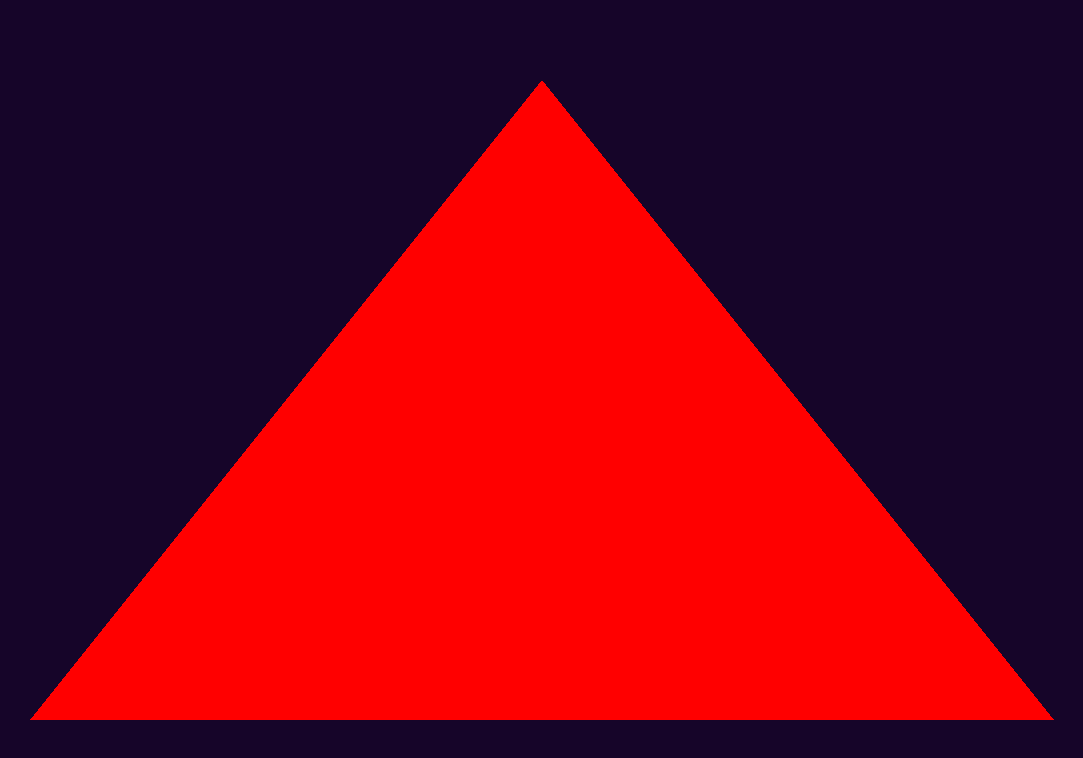
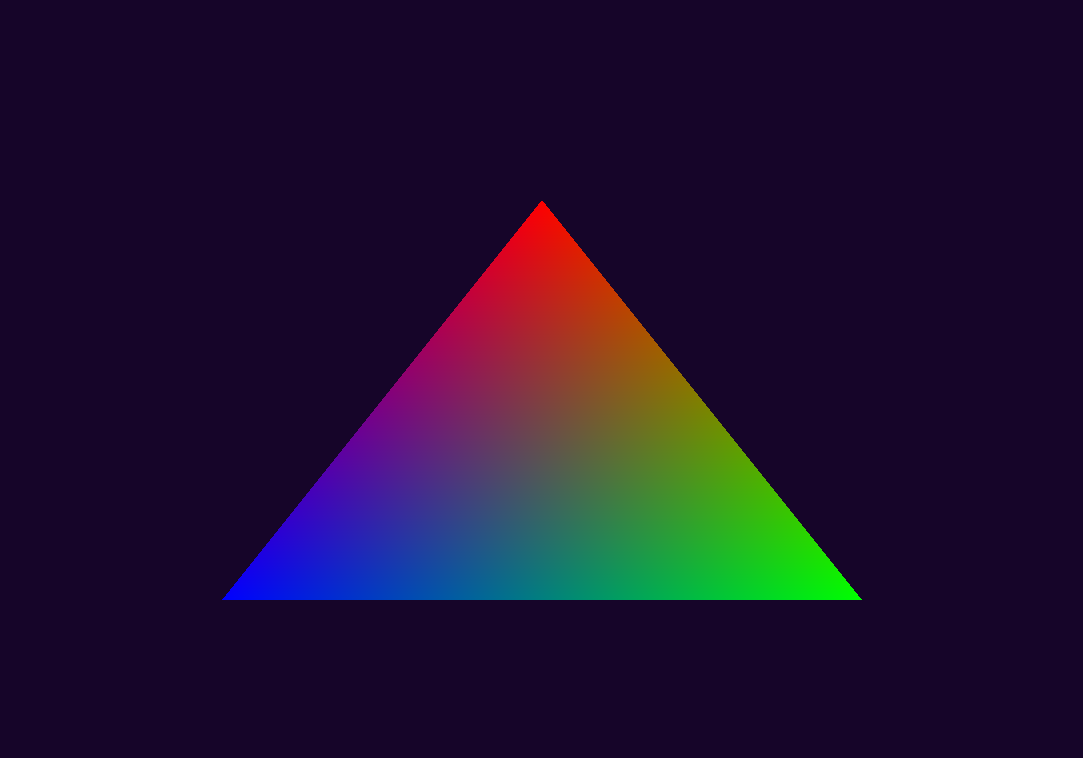
Before and after one commit to SpicyCactuar/starship, a plain HTML site: page index.html in a window 1280 px wide. Shown: the whole page, without its empty margins (98-1181 px from the left). Drawn offline with Linux system fonts and the light colour scheme.

Commit message:
Implements Camera, obtains Projection matrix from it

```diff
--- /dev/null
+++ b/camera.js
@@ -0,0 +1,46 @@
+class Camera {
+
+    constructor() {
+        this.center = [0.0, 0.0, -2.0]
+        this.near = 1
+        this.far = -1
+        this.right = 1
+        this.left = -1
+        this.top = 1
+        this.bottom = -1
+    }
+
+    getProjectionMatrix() {
+        let r = this.right
+        let l = this.left
+        let t = this.top
+        let b = this.bottom
+        let n = this.near
+        let f = this.far
+
+        let orthographicMatrix = [
+            2 / (r - l), 0, 0, 0,
+            0, 2 / (t - b), 0, 0,
+            0, 0, 2 / (n - f), 0,
+            -(r + l) / (r - l), -(t + b) / (t - b), -(n + f) / (n - f), 1
+        ]
+
+        let perspectiveMatrix = [
+            n, 0, 0, 0,
+            0, n, 0, 0,
+            0, 0, n + f, 1,
+            0, 0, - f * n, 0
+        ]
+
+        let cameraSpaceMatrix = [
+            1, 0, 0, 0,
+            0, 1, 0, 0,
+            0, 0, 1, 0,
+            -this.center[0], -this.center[1], -this.center[2], 1,
+        ]
+
+        return matrixMultiply(perspectiveMatrix, matrixMultiply(orthographicMatrix, cameraSpaceMatrix))
+    }
+
+
+}
--- a/index.html
+++ b/index.html
@@ -8,6 +8,8 @@
 
 	<script type="text/javascript" src="starship.js"></script>
 	<script type="text/javascript" src="starship_drawer.js"></script>
+	<script type="text/javascript" src="camera.js"></script>
+	<script type="text/javascript" src="math.js"></script>
 
 	</head>
 	<body onresize="windowResize()">
--- /dev/null
+++ b/math.js
@@ -0,0 +1,65 @@
+// Multiplies 2 column-major 4x4 matrices
+function matrixMultiply(A, B)
+{
+	var C = [];
+	for ( var i=0; i<4; ++i )
+	{
+		for ( var j=0; j<4; ++j )
+		{
+			var v = 0;
+			for ( var k=0; k<4; ++k )
+			{
+				v += A[j+4*k] * B[k+4*i];
+			}
+			C.push(v);
+		}
+	}
+	return C;
+}
+
+// Converts angle in degrees to radians
+function deg2rad(angle) {
+	return angle * (Math.PI / 180)
+}
+
+// Converts radians to angle in degrees
+function rad2deg(angle) {
+    return (angle / (2 * Math.PI)) * 360
+}
+
+// Creates 4x4 colum-major rotation matrix
+function calculateRotationMatrix(degX, degY, degZ) {
+    let rotationX = deg2rad(degX)
+    let rotationY = deg2rad(degY)
+    let rotationZ = deg2rad(degZ)
+
+    // TODO: precalcular matriz de rotación. (no multiplicar acá)
+    let cosX = Math.cos(rotationX)
+    let sinX = Math.sin(rotationX)
+
+    let cosY = Math.cos(rotationY)
+    let sinY = Math.sin(rotationY)
+
+    let cosZ = Math.cos(rotationZ)
+    let sinZ = Math.sin(rotationZ)
+
+    let matX = [
+        1, 0, 0, 0,
+        0, cosX, sinX, 0,
+        0, -sinX, cosX, 0,
+        0, 0, 0, 1
+    ];
+    let matY = [
+        cosY, 0, -sinY, 0,
+        0, 1, 0, 0,
+        sinY, 0, cosY, 0,
+        0, 0, 0, 1
+    ];
+    let matZ = [
+        cosZ, sinZ, 0, 0,
+        -sinZ, cosZ, 0, 0,
+        0, 0, 1, 0,
+        0, 0, 0, 1
+    ];
+    return matrixMultiply(matZ, matrixMultiply(matY, matX));
+}
--- a/starship.js
+++ b/starship.js
@@ -1,10 +1,14 @@
 // Canvas to draw on
 var canvas;
+
 // WebGL context
 var gl;
 
 // Drawers
 var starshipDrawer;
+
+// Camera
+var camera;
 
 // When window loads, perform all steps to initialize & draw the WebGL scene
 window.onload = function() {
@@ -33,6 +37,7 @@ function initializeWebGL() {
 // Initializes scene objects
 function initializeScene() {
     starshipDrawer = new StarshipDrawer()
+	camera = new Camera()
 }
 
 // Updates canvas size & redraws scene
@@ -72,7 +77,10 @@ function drawScene() {
 }
 
 function notifyViewportUpdated(width, height) {
-    starshipDrawer.onViewportUpdated(width, height)
+	// TODO: Include viewport matrix in the calculation
+	let mvp = camera.getProjectionMatrix()
+	console.log(mvp)
+    starshipDrawer.onModelViewProjectionUpdated(mvp)
 }
 
 // Game loop
--- a/starship_drawer.js
+++ b/starship_drawer.js
@@ -4,29 +4,72 @@ class StarshipDrawer {
 		// Initialize necessary rendering dependencies
 		this.prog = createShaderProgram(starshipVS, starshipFS)
 		this.mvpLoc = gl.getUniformLocation(this.prog, 'mvp')
+
 		this.posLoc = gl.getAttribLocation(this.prog, 'pos')
-		this.buffer = gl.createBuffer()
+		this.positionBuffer = gl.createBuffer()
+
+		this.colLoc = gl.getAttribLocation(this.prog, 'col')
+		this.colorBuffer = gl.createBuffer()
+
+		this.translation = [0.0, 0.0, 0.0]
+		this.rotations = [0.0, 0.0, 0.0]
+		this.scale = [1.0, 1.0, 1.0]
+
+		this.updateWorldTransform()
 
 		// Updates mesh
         this.updateMeshData()
     }
 
+	updateWorldTransform() {
+		let rotMatrix = calculateRotationMatrix(this.rotations[0], this.rotations[1], this.rotations[2])
+
+		this.worldTransform = [
+			rotMatrix[0] * this.scale[0], rotMatrix[1] * this.scale[0], rotMatrix[2] * this.scale[0], 0.0,
+			rotMatrix[4] * this.scale[1], rotMatrix[5] * this.scale[1], rotMatrix[6] * this.scale[1], 0.0,
+			rotMatrix[8] * this.scale[2], rotMatrix[9] * this.scale[2], rotMatrix[10] * this.scale[2], 0.0,
+			this.translation[0], this.translation[1], this.translation[2], 1.0
+		]
+	}
+
 	updateMeshData() {
-        var positions = [
-            0.0,  0.8, 0.0,
-            0.8, -0.8, 0.0,
-            -0.8, -0.8, 0.0
+        var meshVertices = [
+            0.0,  1.0, 0.0,
+            1.0, -1.0, 0.0,
+            -1.0, -1.0, 0.0
         ];
 
-		gl.bindBuffer(gl.ARRAY_BUFFER, this.buffer);
-        gl.bufferData(gl.ARRAY_BUFFER, new Float32Array(positions), gl.STATIC_DRAW);
+		var vertexColors = [
+			1.0, 0.0, 0.0, 1.0,
+			0.0, 1.0, 0.0, 1.0,
+			0.0, 0.0, 1.0, 1.0
+		]
+
+		gl.bindBuffer(gl.ARRAY_BUFFER, this.positionBuffer);
+        gl.bufferData(gl.ARRAY_BUFFER, new Float32Array(meshVertices), gl.STATIC_DRAW);
+
+		gl.bindBuffer(gl.ARRAY_BUFFER, this.colorBuffer);
+		gl.bufferData(gl.ARRAY_BUFFER, new Float32Array(vertexColors), gl.STATIC_DRAW);
 	}
 
-	onViewportUpdated(width, height) {
+	setRotation(degX, degY, degZ) {
+		this.rotations = [degX, degY, degZ]
+		this.updateWorldTransform()
+	}
+
+	setTranslation(x, y, z) {
+		this.translation = [x, y, z]
+		this.updateWorldTransform()
+	}
+
+	setScale(scaleX, scaleY, scaleZ) {
+		this.scale = [scaleX, scaleY, scaleZ]
+		this.updateWorldTransform()
+	}
+
+	onModelViewProjectionUpdated(mvp) {
 		// Update model-view-projection matrix
-		// TODO: Implement correctly
-		// var mvp = [ 2/width,0,0,0,  0,-2/height,0,0,  0,0,1,0,  -1,1,0,1 ];
-        var mvp = [1, 0, 0, 0, 0, 1, 0, 0, 0, 0, 1, 0, 0, 0, 0, 1];
+		mvp = matrixMultiply(mvp, this.worldTransform)
 
 		// Set mvp matrix value in shaders
 		gl.useProgram(this.prog);
@@ -37,9 +80,14 @@ class StarshipDrawer {
 		gl.useProgram(this.prog);
 
 		// Enables position attribute as a vec3
-        gl.bindBuffer(gl.ARRAY_BUFFER, this.buffer);
+        gl.bindBuffer(gl.ARRAY_BUFFER, this.positionBuffer);
 	    gl.vertexAttribPointer(this.posLoc, 3, gl.FLOAT, false, 0, 0);
 	    gl.enableVertexAttribArray(this.posLoc);
+
+		// Enables vertex color attribute as a vec4
+		gl.bindBuffer(gl.ARRAY_BUFFER, this.colorBuffer);
+		gl.vertexAttribPointer(this.colLoc, 4, gl.FLOAT, false, 0, 0);
+		gl.enableVertexAttribArray(this.colLoc);
 
 		// Draw triangles
 		gl.drawArrays(gl.TRIANGLES, 0, 3);
@@ -54,11 +102,14 @@ class StarshipDrawer {
 // Vertex Shader
 var starshipVS = `
 	attribute vec3 pos;
+	attribute vec4 col;
+	varying vec4 vcolor;
 
 	uniform mat4 mvp;
 
 	void main() {
 		gl_Position =  mvp * vec4(pos, 1.0);
+		vcolor = col;
 	}
 `;
 
@@ -66,7 +117,9 @@ var starshipVS = `
 var starshipFS = `
 	precision mediump float;
 
+	varying vec4 vcolor;
+
 	void main() {
-		gl_FragColor = vec4(1.0, 0.0, 0.0, 1.0);
+		gl_FragColor = vcolor;
 	}
 `;
```
